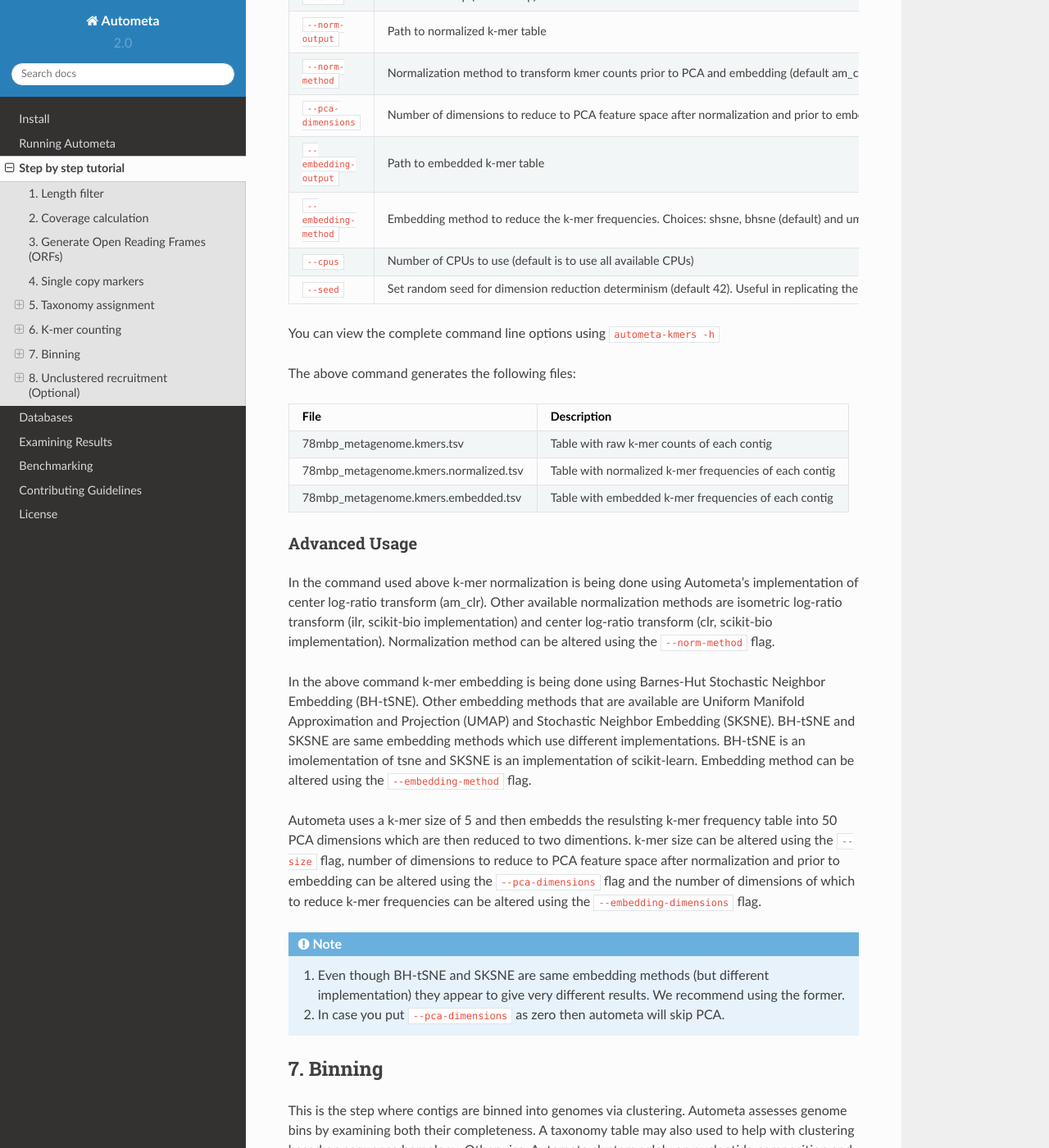
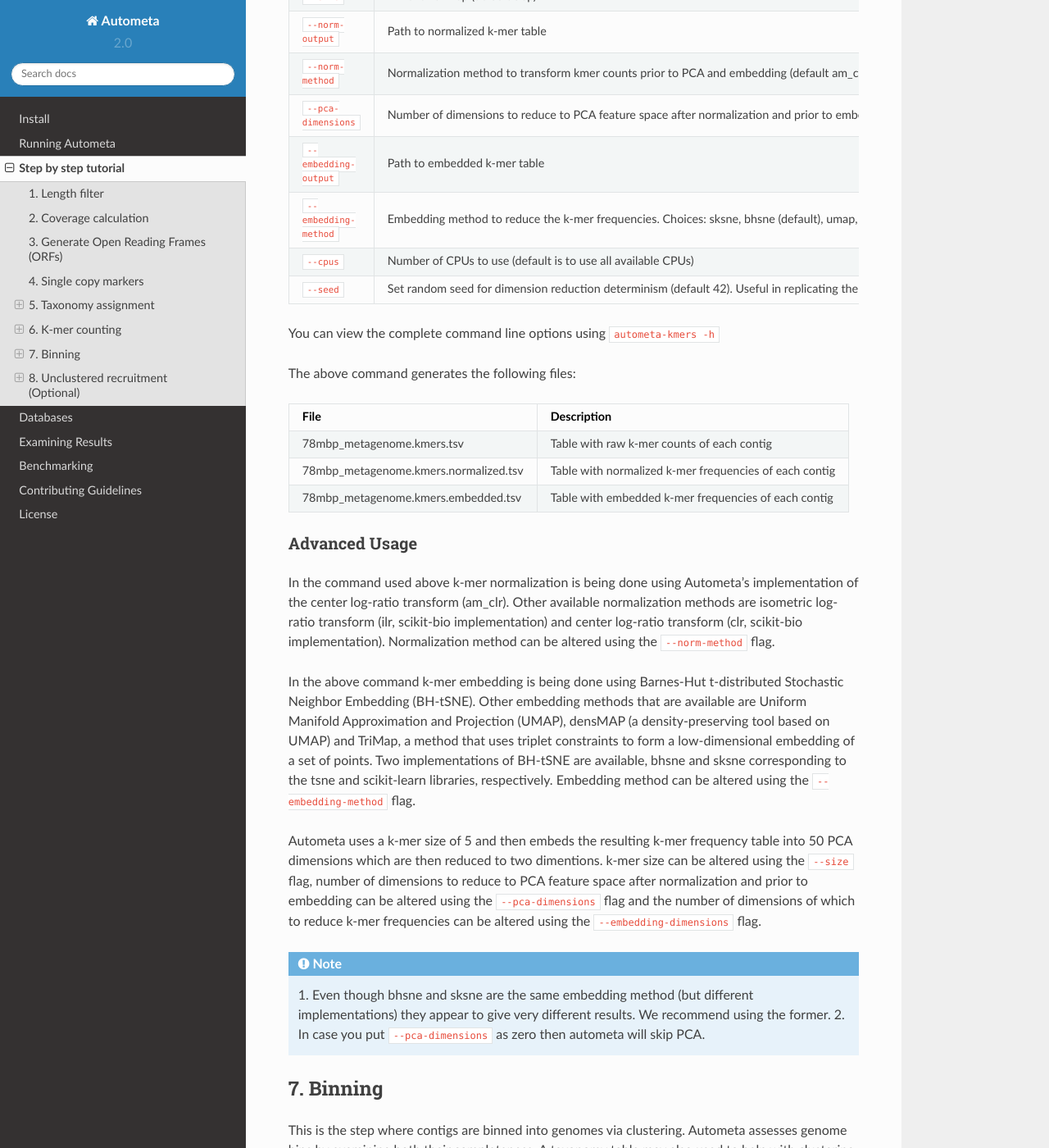
Before and after one commit to KwanLab/Autometa, a Sphinx documentation site: the page built from docs/source/step-by-step-tutorial.rst, in a window 1280 px wide and 1400 px high, scrolled down 10012 px. Shown: the whole window at 82% size. Built offline with Sphinx 7.4.7 and the Read the Docs theme 2.0.0, drawn with Linux system fonts in a browser that asks for light colours; pages that are not in the unit, such as notebooks, are missing from menus; some of the changed text lies outside the part shown.

Commit message:
:fire: Remove TODO comment of densne import :memo: Change densmap hyperlink to point to umap-learn readthedocs :memo: Add comments on densmap and trimap in step-by-step tutorial

```diff
--- a/docs/source/step-by-step-tutorial.rst
+++ b/docs/source/step-by-step-tutorial.rst
@@ -436,10 +436,10 @@ A k-mer (`ref <https://bioinfologics.github.io/post/2018/09/17/k-mer-counting-pa
 
 This step does the following:
 
-#. Create a  k-mer matrix of :math:`k^4/2` dimensions using the specified k-mer frequency
-#. Normaization of the k-mer matrix
-#. Reduce the dimensions of k-mer frequencies using principle component analysis (PCA).
-#. Embedding the PCA dimensions into two dimensions to allow the ease of visualization and manual binning of the contigs (see `ViZBin <https://microbiomejournal.biomedcentral.com/articles/10.1186/s40168-014-0066-1>`_ paper).
+#. Create a k-mer count matrix of :math:`k^4/2` dimensions using the specified k-mer length
+#. Normalization of the k-mer count matrix to a normalized k-mer frequency matrix
+#. Reduce the dimensions of k-mer frequencies using principal component analysis (PCA).
+#. Embed the PCA dimensions into two dimensions to allow the ease of visualization and manual binning of the contigs (see `ViZBin <https://microbiomejournal.biomedcentral.com/articles/10.1186/s40168-014-0066-1>`_ paper).
 
 Use the following command to run the k-mer counting step:
 
@@ -476,7 +476,7 @@ Let us dissect the above command:
 +------------------------+--------------------------------------------------------------------------------------------------------------------------+-------------+
 | ``--embedding-output`` | Path to embedded k-mer table                                                                                             | Required    |
 +------------------------+--------------------------------------------------------------------------------------------------------------------------+-------------+
-| ``--embedding-method`` | Embedding method to reduce the k-mer frequencies. Choices: shsne, bhsne (default) and umap.                              | Optional    |
+| ``--embedding-method`` | Embedding method to reduce the k-mer frequencies. Choices: sksne, bhsne (default), umap, densmap and trimap.             | Optional    |
 +------------------------+--------------------------------------------------------------------------------------------------------------------------+-------------+
 | ``--cpus``             | Number of CPUs to use (default is to use all available CPUs)                                                             | Optional    |
 +------------------------+--------------------------------------------------------------------------------------------------------------------------+-------------+
@@ -502,20 +502,34 @@ The above command generates the following files:
 Advanced Usage
 ^^^^^^^^^^^^^^
 
-In the command used above k-mer normalization is being done using Autometa's implementation of center log-ratio transform (am_clr). Other available normalization methods are isometric log-ratio transform (ilr, scikit-bio implementation) and center log-ratio transform (clr, scikit-bio implementation). Normalization method can be altered using the ``--norm-method``  flag.
+In the command used above k-mer normalization is being done using Autometa's implementation of
+the center log-ratio transform (am_clr). Other available normalization methods are isometric
+log-ratio transform (ilr, scikit-bio implementation) and center log-ratio transform (clr, scikit-bio implementation).
+Normalization method can be altered using the ``--norm-method`` flag.
 
-In the above command k-mer embedding is being done using Barnes-Hut Stochastic Neighbor Embedding (BH-tSNE). Other embedding methods that are available are Uniform Manifold Approximation and Projection (UMAP) and Stochastic Neighbor Embedding (SKSNE). BH-tSNE and SKSNE are same embedding methods which use different implementations. BH-tSNE is an imolementation of tsne and SKSNE is an implementation of scikit-learn. Embedding method can be altered using the ``--embedding-method`` flag.
+In the above command k-mer embedding is being done using Barnes-Hut t-distributed Stochastic Neighbor Embedding (BH-tSNE).
+Other embedding methods that are available are Uniform Manifold Approximation and Projection (UMAP), densMAP (a density-preserving tool based
+on UMAP) and TriMap, a method that uses triplet constraints to form a low-dimensional embedding of a set of points. Two implementations of BH-tSNE are available, bhsne and sksne corresponding to the tsne and scikit-learn libraries, respectively.
+Embedding method can be altered using the ``--embedding-method`` flag.
 
-Autometa uses a k-mer size of 5 and then embedds the resulsting k-mer frequency table into 50 PCA dimensions which are then reduced to two dimentions. k-mer size can be altered using the ``--size`` flag, number of dimensions to reduce to PCA feature space after normalization and prior to embedding can be altered using the ``--pca-dimensions`` flag and the number of dimensions of which to reduce k-mer frequencies can be altered using the ``--embedding-dimensions`` flag.
+Autometa uses a k-mer size of 5 and then embeds the resulting k-mer frequency table
+into 50 PCA dimensions which are then reduced to two dimentions. k-mer size can be
+altered using the ``--size`` flag, number of dimensions to reduce to PCA feature
+space after normalization and prior to embedding can be altered using the ``--pca-dimensions``
+flag and the number of dimensions of which to reduce k-mer frequencies can be altered using the ``--embedding-dimensions`` flag.
 
 .. note::
-    1. Even though BH-tSNE and SKSNE are same embedding methods (but different implementation) they appear to give very different results. We recommend using the former.
+    1. Even though bhsne and sksne are the same embedding method (but different implementations)
+    they appear to give very different results. We recommend using the former.
     2. In case you put ``--pca-dimensions`` as zero then autometa will skip PCA.
 
 7. Binning
 -----------
 
-This is the step where contigs are binned into genomes via clustering. Autometa assesses genome bins by examining both their completeness. A taxonomy table may also used to help with clustering based on sequence homology. Otherwise, Autometa clusters solely on nucleotide composition and coverage.
+This is the step where contigs are binned into genomes via clustering.
+Autometa assesses genome bins by examining both their completeness. A
+taxonomy table may also used to help with clustering based on sequence homology.
+Otherwise, Autometa clusters solely on nucleotide composition and coverage.
 
 This step does the following:
 
```
Also changed, not shown: other parts of docs/source/step-by-step-tutorial.rst (+6 -2 lines), 1 other file.
